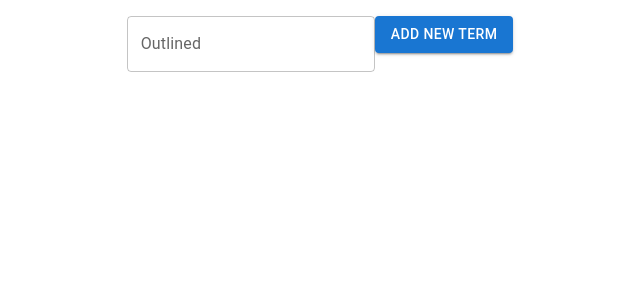
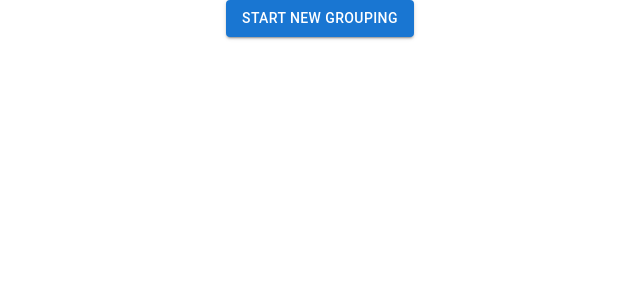
Before and after one commit to aleksilb/silent-grouping, a React (Create React App) app in the folder client/: page / in a window 1280 px wide. Shown: the top 300 px of the page, without its empty margins (320-960 px from the left). Built offline with nearby package versions, Linux system fonts and the light colour scheme.

Commit message:
Placeholders for all pages

```diff
--- a/client/src/App.js
+++ b/client/src/App.js
@@ -1,15 +1,26 @@
 import './App.css';
+import NewGrouping from "./Components/NewGrouping";
 import TermList from "./Components/TermList";
 import Board from "./Components/Board";
+import Results from "./Components/Results";
 import {useState} from "react";
+const pages = ['new', 'terms', 'board', 'results'];
 
 function App() {
-    const [page, setPage] = useState('terms');
+    const [page, setPage] = useState('new');
+
+    function pageFinished() {
+        const currentPageIndex = pages.indexOf(page);
+        const nextPage = pages[currentPageIndex + 1];
+        setPage(nextPage);
+    }
 
     return (
         <div className="App">
-            {(page === 'terms') ? <TermList/> : null}
-            {(page === 'board') ? <Board/> : null}
+            {(page === 'new') ? <NewGrouping finishFunction={pageFinished}/> : null}
+            {(page === 'terms') ? <TermList finishFunction={pageFinished}/> : null}
+            {(page === 'board') ? <Board finishFunction={pageFinished}/> : null}
+            {(page === 'results') ? <Results/> : null}
         </div>
     );
 }
--- a/client/src/Components/Board.js
+++ b/client/src/Components/Board.js
@@ -1,11 +1,12 @@
 import {fabric} from 'fabric';
 import {useEffect, useState} from "react";
 import {generateTexts} from '../Text';
+import {Button} from "@mui/material";
 const width = 1500;
 const height = 1000;
 const API = 'http://localhost:5000'
 
-function Board() {
+function Board(props) {
     const [texts, setTexts] = useState([]);
 
     useEffect(() => {
@@ -36,12 +37,14 @@ function Board() {
         }).then(result => {
             console.log(result)
         });
+
+        props.finishFunction();
     }
 
     return (
         <div className="Board">
             <canvas id="canvas" width={width} height={height}></canvas>
-            <button onClick={sendPositions}>send</button>
+            <Button onClick={sendPositions}>send</Button>
         </div>
     );
 }
--- /dev/null
+++ b/client/src/Components/NewGrouping.js
@@ -0,0 +1,10 @@
+import {Button} from "@mui/material";
+
+function NewGrouping(props) {
+
+    return <div>
+        <Button variant="contained" onClick={props.finishFunction}>Start new grouping</Button>
+    </div>
+}
+
+export default NewGrouping;
--- /dev/null
+++ b/client/src/Components/Results.js
@@ -0,0 +1,7 @@
+function Results() {
+    return <div>
+        Results
+    </div>
+}
+
+export default Results;
--- a/client/src/Components/TermList.js
+++ b/client/src/Components/TermList.js
@@ -3,7 +3,7 @@ import {Button, IconButton, ListItem, TextField} from "@mui/material";
 import DeleteIcon from '@mui/icons-material/Delete';
 import {useState} from "react";
 
-function TermList() {
+function TermList(props) {
     const [newTerm, setNewTerm] = useState(null);
     const [terms, setTerms] = useState([]);
 
@@ -44,6 +44,7 @@ function TermList() {
             onChange={evt => updateNewTerm(evt)}
         />
         <Button variant="contained" onClick={addNewTerm}>Add new term</Button>
+        <Button variant="contained" onClick={props.finishFunction}>Finish</Button>
     </div>
 }
 
```
